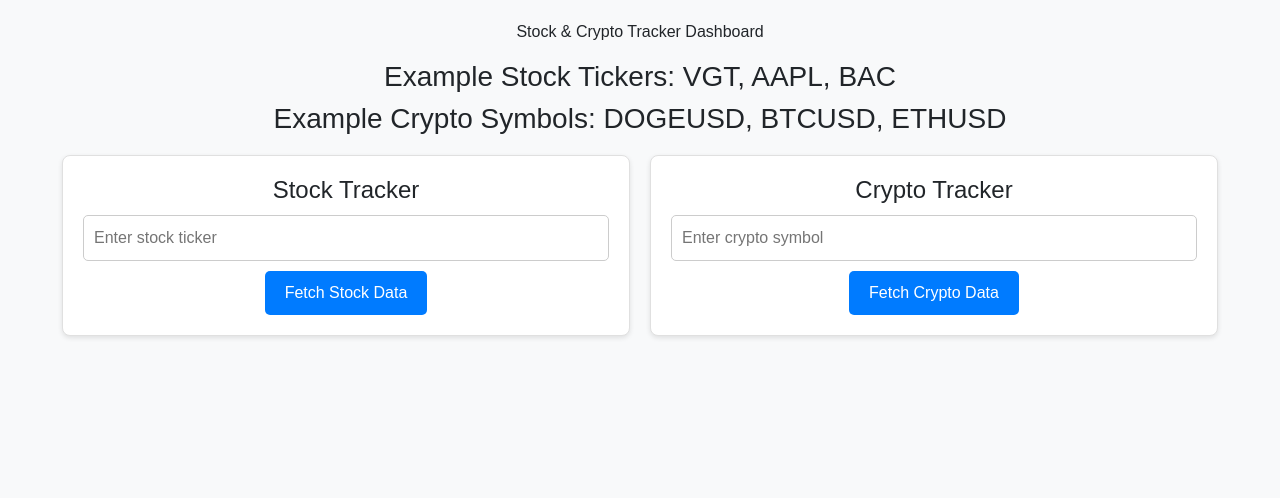
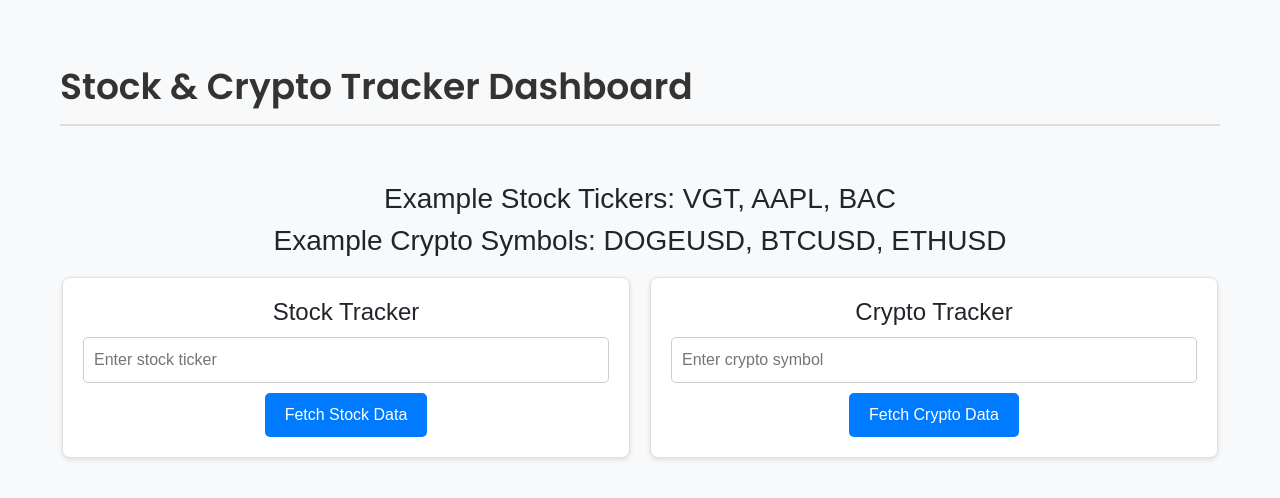
Before and after one commit to saxtonvandalsen/stock-crypto-tracker, a React (Create React App) app: page / in a window 1280 px wide. Shown: the top 498 px of the page. Built offline with nearby package versions, Linux system fonts and the light colour scheme; no server answers.

Commit message:
Added styling for main header

```diff
--- a/src/styles.css
+++ b/src/styles.css
@@ -17,6 +17,24 @@ body {
   justify-content: space-between;
   margin: 20px auto;
   max-width: 1200px;
+}
+
+/* Styling for the main header */
+.main-header {
+  font-family: 'Poppins', sans-serif;
+  font-size: 36px;
+  font-weight: 600;
+  color: #333;
+  text-align: left;
+  border-bottom: 2px solid #ddd;
+  margin: 20px 0;
+  padding-bottom: 10px;
+}
+
+.header-container {
+  max-width: 1200px;
+  margin: 0 auto;
+  padding: 20px;
 }
 
 /* Section styling for stock and crypto */
```
Lines whose indentation alone changed are shown as unchanged.
